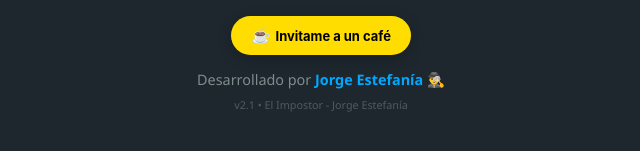
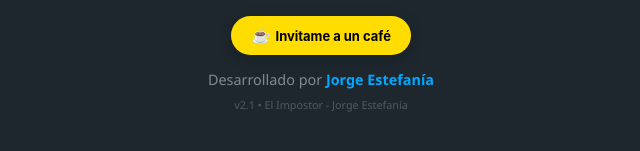
Before and after one commit to jaestefaniah27/impostor, a website: page juego-impostor/public/index.html in a window 1280 px wide. Shown: the part 1117-1268 px from the top of the page, 319-959 px from the left. Drawn offline with Linux system fonts and the light colour scheme; no server answers.

Commit message:
borrado acceso secreto a modo admin para borrar historial

```diff
--- a/juego-impostor/public/index.html
+++ b/juego-impostor/public/index.html
@@ -140,7 +140,6 @@
             </div>
 
             <p>Desarrollado por <a href="https://github.com/jaestefaniah27" target="_blank">Jorge Estefanía</a>
-                <span onclick="triggerSecretAdmin()" style="cursor:pointer; user-select:none;">🕵️‍♂️</span>
             </p>
 
             <small>v2.1 • El Impostor - Jorge Estefanía</small>
```
